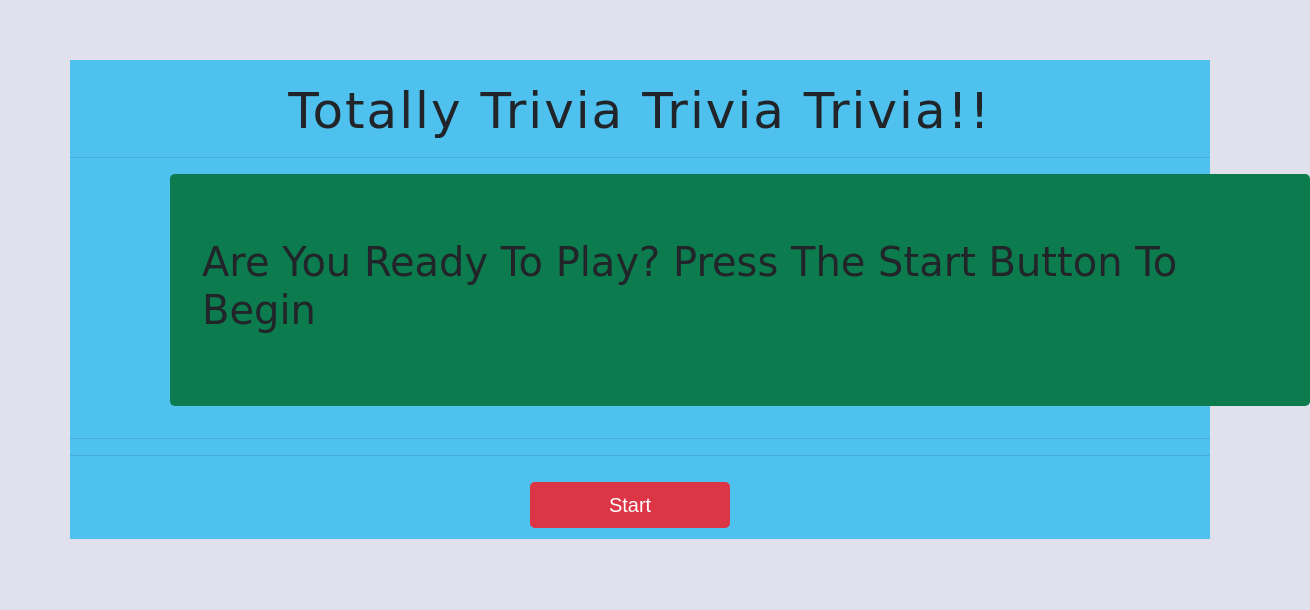
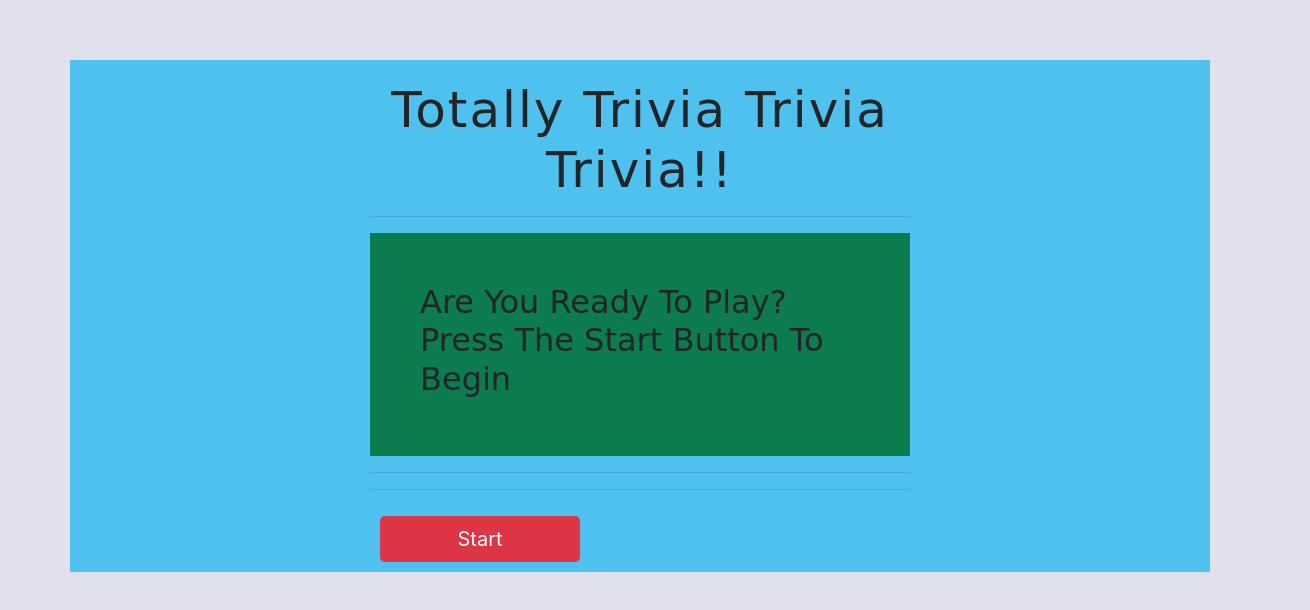
Before and after one commit to walidbillel/TriviaGame, a plain HTML site: page index.html in a window 1280 px wide. Shown: the part 140-750 px from the top of the page, 1310 px wide, since content can reach past the window. Drawn offline with nearby package versions, Linux system fonts and the light colour scheme; a web font is replaced by a local one.

Commit message:
more changes

```diff
--- a/assets/css/style.css
+++ b/assets/css/style.css
@@ -1,6 +1,5 @@
 body {
   background-color: #e1e1ee;
-  font-family: sans-serif;
 
 }
 
@@ -49,8 +48,8 @@ body {
   cursor: pointer;
   outline: none;
   margin: 10px;
-  position: relative;
-  left: 450px;
+
+
   width: 200px;
 
 }
@@ -60,8 +59,8 @@ body {
   height: 100px;
   text-align: center;
   font-size: 75px;
-  width: 700px;
   position: relative;
+  bottom: 250px;
   background-color: red;
   padding: 20px;
   font-family: 'Kirang Haerang', cursive;
@@ -70,15 +69,14 @@ body {
 
 #time {
   position: relative;
-  left: 440px;
+  left: 200px;
   font-family: 'Kirang Haerang', cursive;
 
 }
 
-.jumbotron {
+#start-facade {
 
-  position: relative;
-  left: 100px;
+  padding: 50px;
   font-family: 'Kirang Haerang', cursive;
   background-color: rgb(12, 124, 78);
 
--- a/index.html
+++ b/index.html
@@ -19,15 +19,15 @@
     <div class="row">
       <div class="col-md-3"></div>
 
-      <div claas="col-md-6">
+      <div class="col-md-6">
 
-        <h1 class="title">Totally Trivia Trivia Trivia!!</h1>
-
+          <h1 class="title">Totally Trivia Trivia Trivia!!</h1>
         <hr>
 
-        <div class="jumbotron" id="start-facade">
-          <h1>Are You Ready To Play? Press The Start Button To Begin</h1>
+        <div id="start-facade">
+          <h2>Are You Ready To Play? Press The Start Button To Begin</h2>
         </div>
+
         <div id="time">
         </div>
         <hr>
```
